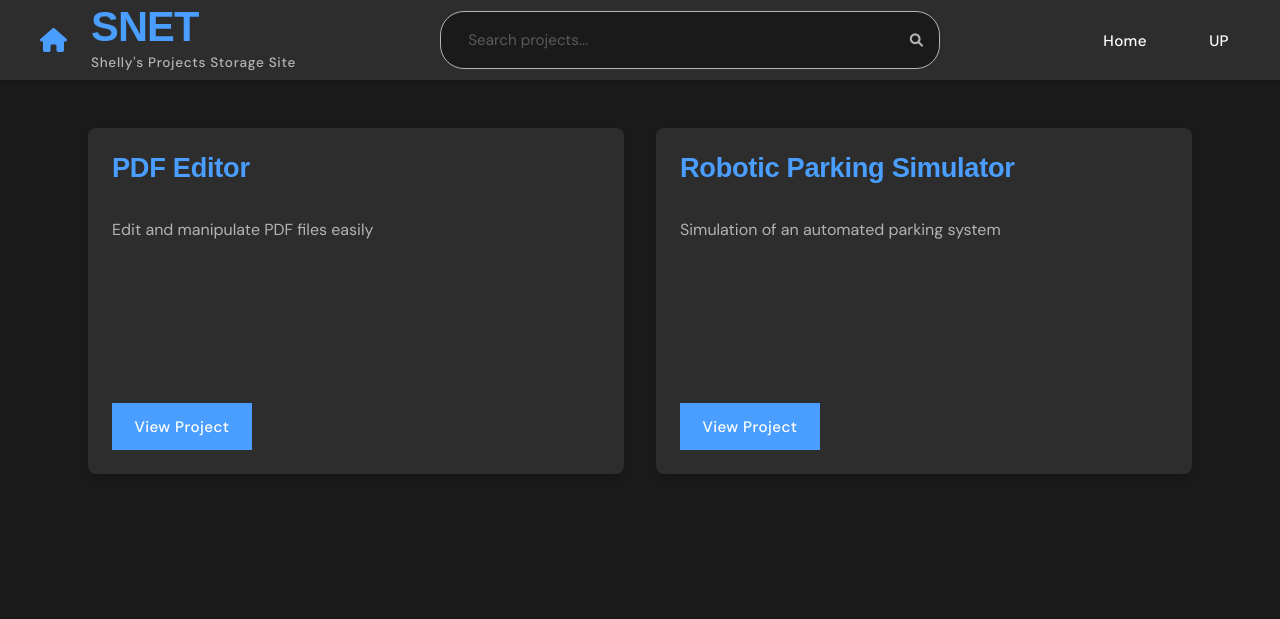
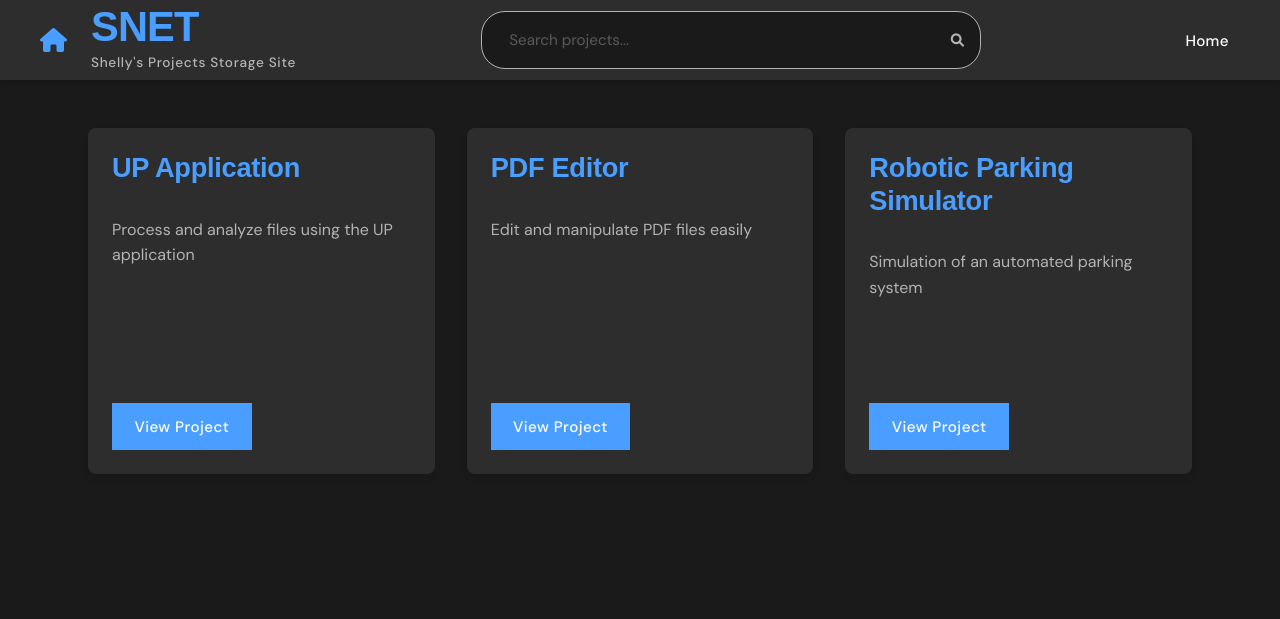
Before and after one commit to shelly5353/SNET, a Flask app: page / in a window 1280 px wide. Shown: the top 619 px of the page. Run offline with Flask 3, Linux system fonts and the light colour scheme; some web fonts are replaced.

Commit message:
Add UP application to projects list

```diff
--- a/app.py
+++ b/app.py
@@ -9,6 +9,12 @@ app.secret_key = 'your-secret-key-here'  # Change this to a secure secret key in
 
 # Project list - can be moved to a configuration file later
 PROJECTS = [
+    {
+        'id': 'up',
+        'name': 'UP Application',
+        'description': 'Process and analyze files using the UP application',
+        'route': '/up'
+    },
     {
         'id': 'pdf-editor',
         'name': 'PDF Editor',
--- a/templates/base.html
+++ b/templates/base.html
@@ -40,7 +40,6 @@
             <div class="nav-right">
                 <ul class="nav-links">
                     <li><a href="{{ url_for('index') }}" class="nav-link">Home</a></li>
-                    <li><a href="{{ url_for('up') }}" class="nav-link">UP</a></li>
                     {% for project in PROJECTS %}
                     <li><a href="{{ project.route }}" class="nav-link">{{ project.name }}</a></li>
                     {% endfor %}
```
